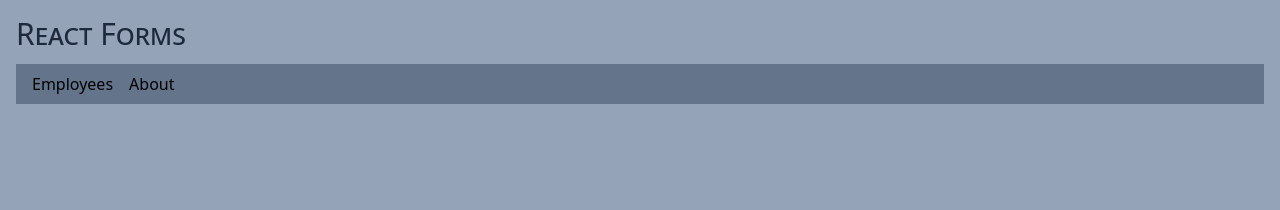
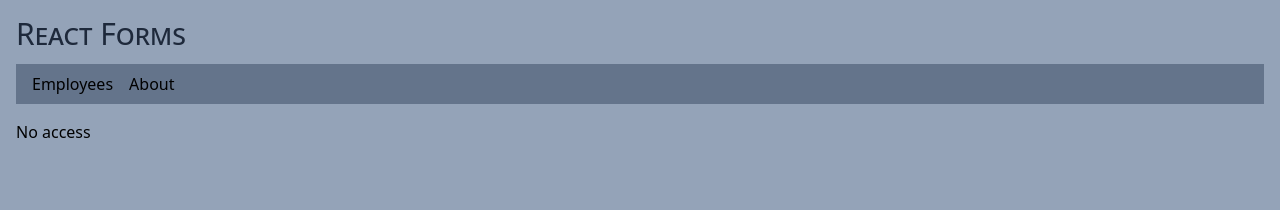
Before and after one commit to Dasajton/react-form-jsonserver-localbackend, a React (Vite) app: page /simple-form in a window 1280 px wide. Shown: the top 210 px of the page. Built offline with nearby package versions, Linux system fonts and the light colour scheme.

Commit message:
Refactor conditional rendering in main.tsx

```diff
--- a/src/main.tsx
+++ b/src/main.tsx
@@ -22,8 +22,10 @@ const router = createBrowserRouter([
 				path: "/simple-form",
 				element: (
 					<>
-						{config.getEnvironment() === "development" && (
+						{config.getEnvironment() === "development" ? (
 							<PageSimpleForm />
+						) : (
+							"No access"
 						)}
 					</>
 				),
```
